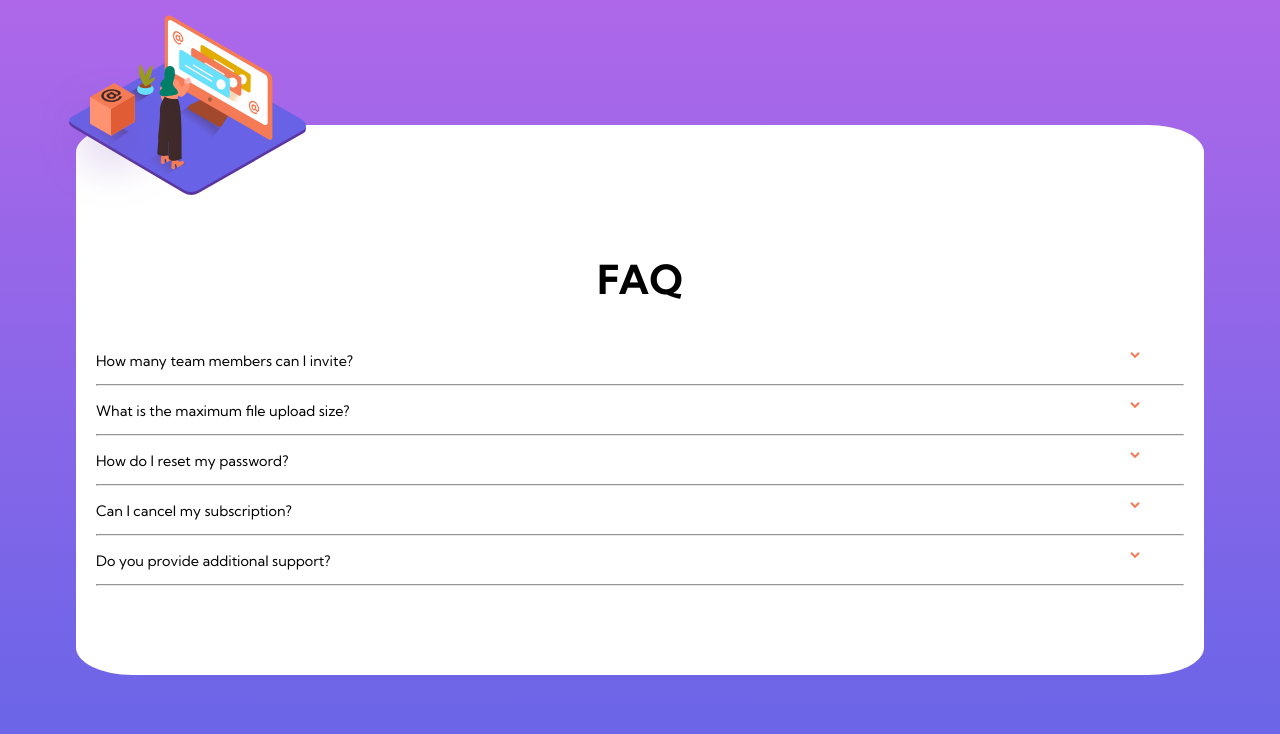
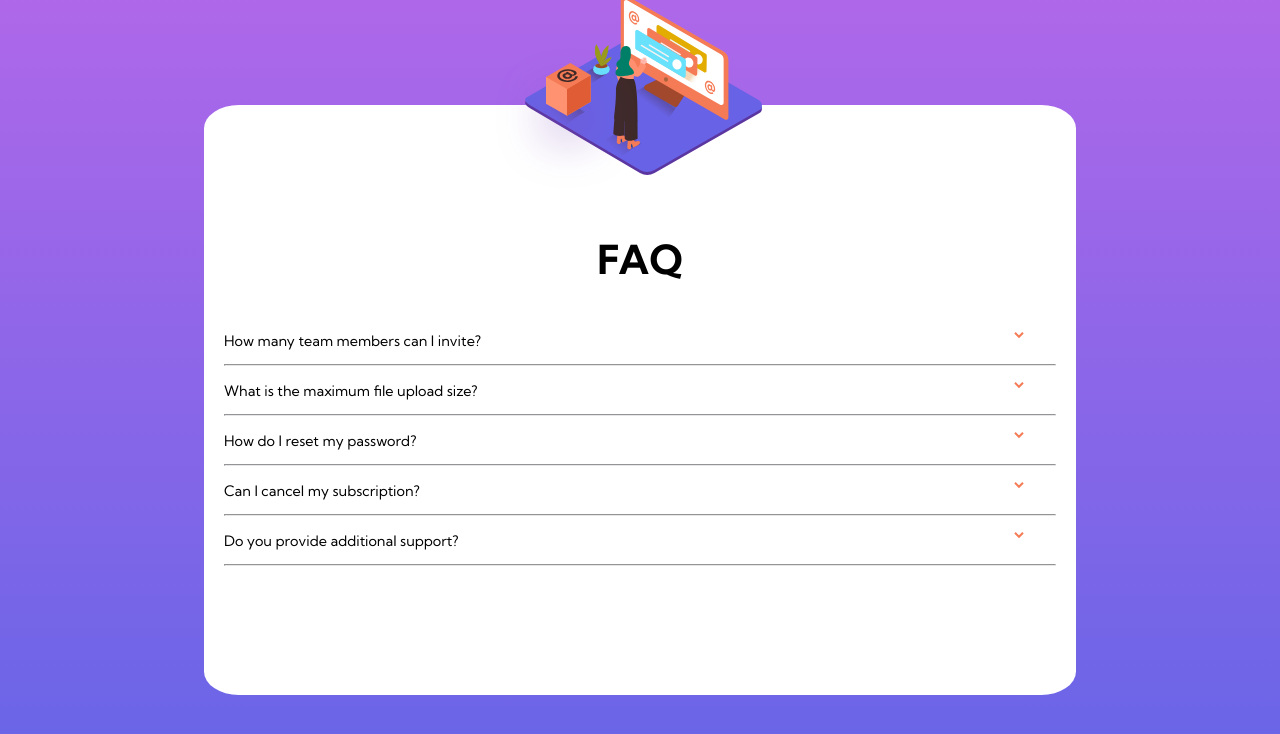
Before and after one commit to BjarneBetjent/frontend-faq-accordion-card, a plain HTML site: page index.html in a window 1280 px wide. Drawn offline with Linux system fonts and the light colour scheme.

Commit message:
mobile finished

```diff
--- a/styles/styles.css
+++ b/styles/styles.css
@@ -15,15 +15,18 @@ body {
 }
 
 .faq-container {
+    margin: 0 auto;
     border-radius: 5%;
     background-color: white;
     width: 85vw;
-    min-height: 50vh;
+    max-width: 400px;
+    min-height: 40vh;
     max-height: 70vh;
     padding: 130px 20px 20px 20px;
     display: flex;
     flex-direction: column;
     align-items: flex-start;
+    position: relative;
 }
 
 h1 {
@@ -32,11 +35,10 @@ h1 {
 }
 
 
-
 .faq-container > img {
     position: absolute;
-    top: 15px;
-    left: 40px;
+    top: -110px;
+    left: calc(50% - 9rem);
 }
 
 .answer {
@@ -67,10 +69,17 @@ h2 {
     font-size: 0.9rem;
 }
 
-img {
-    margin-bottom: 1.4rem;
-}
 
 hr {
     border-color: hsl(240, 5%, 91%);
 }
+
+@media only screen and (min-width: 1000px) {
+    .faq-container {
+        border-radius: 4%;
+        height: 55vh;
+        width: 65vw;
+        max-width: 1000px;
+        min-height: 40vh;
+    }
+}
```
